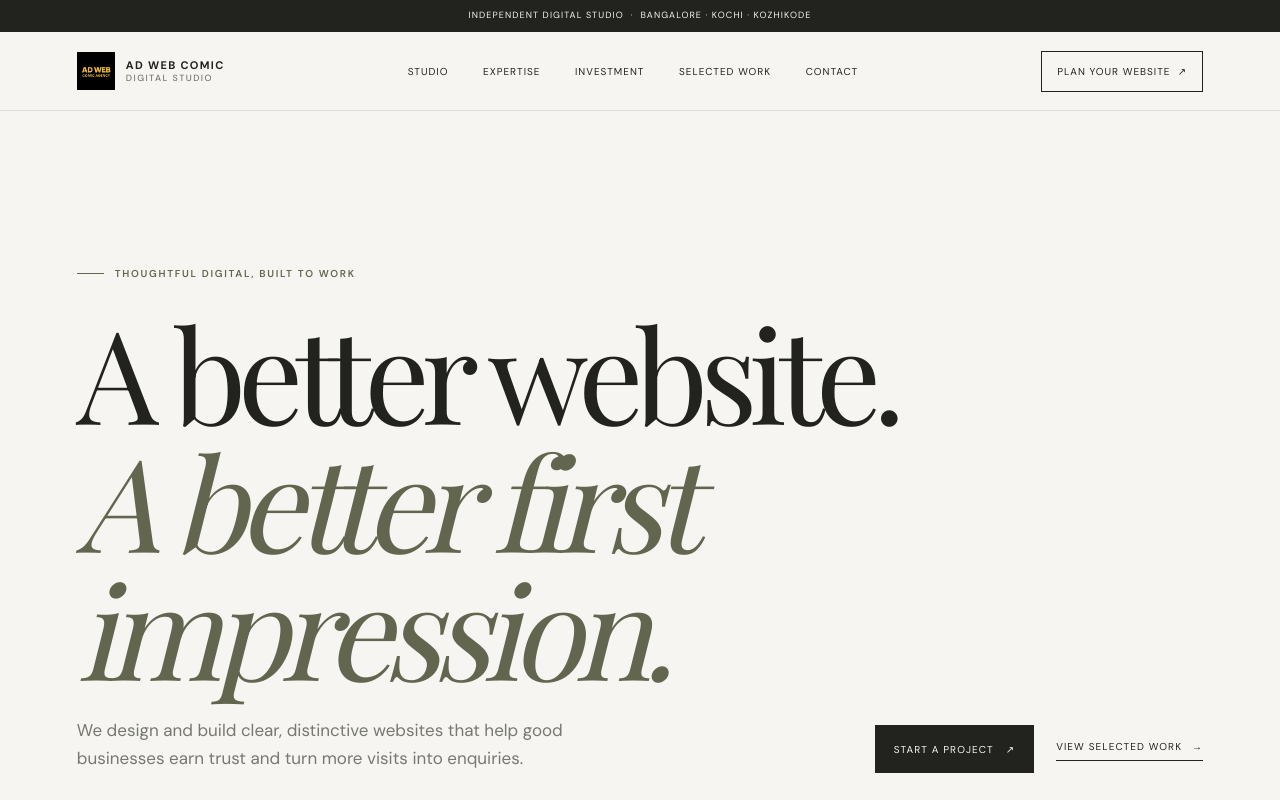
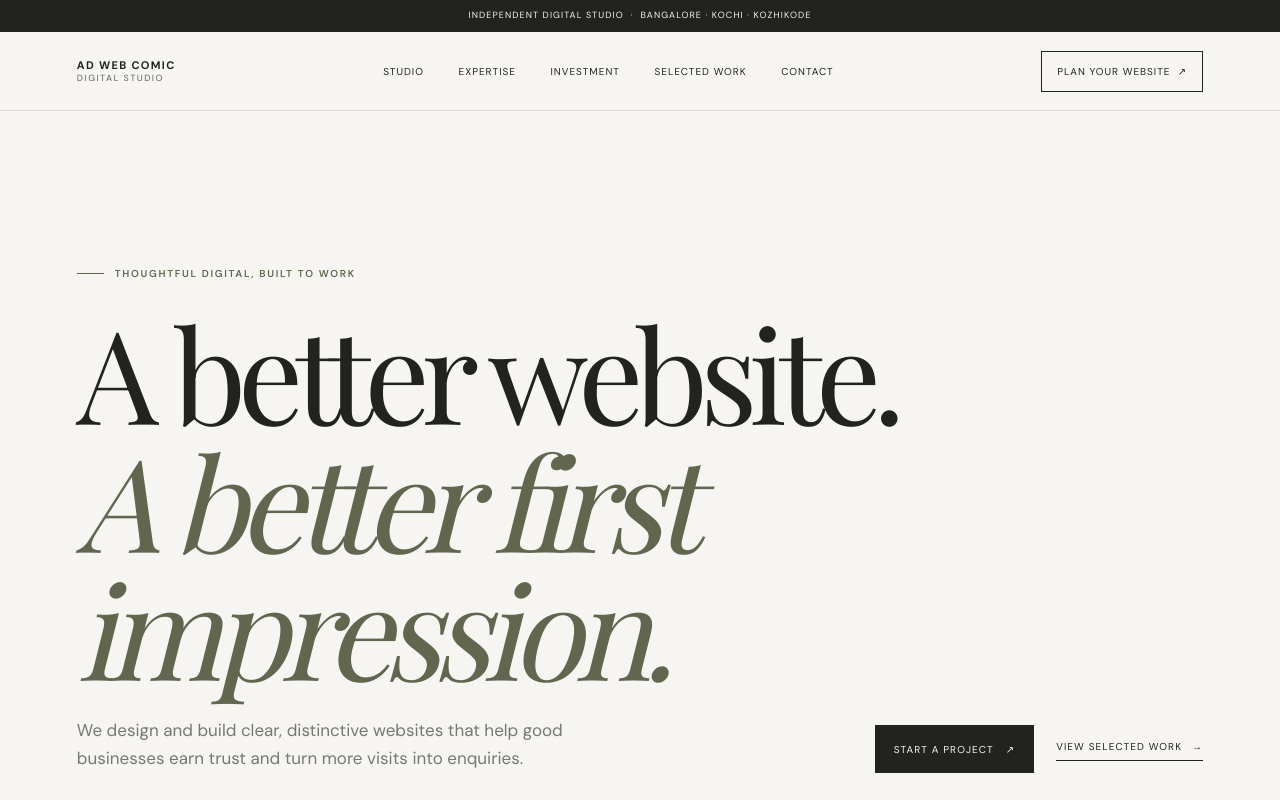
Before and after one commit to iamadnanvv/adwebcomicagency, a plain HTML site: page index.html in a window 1280 px wide. Shown: the top 800 px of the page. Drawn offline with nearby package versions, Linux system fonts and the light colour scheme.

Commit message:
Update index.html

```diff
--- a/index.html
+++ b/index.html
@@ -34,7 +34,7 @@
   <div class="topline">Independent digital studio &nbsp;·&nbsp; Bangalore · Kochi · Kozhikode</div>
   <header class="header">
     <div class="wrap nav">
-      <a class="brand" href="#top" aria-label="Ad Web Comic Agency home"><img src="logo.png" alt="Ad Web Comic Agency"><span class="brand-name">Ad Web Comic<small>Digital studio</small></span></a>
+      <a class="brand" href="#top" aria-label="Ad Web Comic Agency home"><span class="brand-name">Ad Web Comic<small>Digital studio</small></span></a>
       <nav class="nav-links" id="site-navigation" aria-label="Main navigation"><a href="#studio">Studio</a><a href="#services">Expertise</a><a href="#investment">Investment</a><a href="#work">Selected work</a><a href="#contact">Contact</a></nav>
       <a class="nav-cta" href="#contact">Plan your website&nbsp; ↗</a>
       <button class="menu-toggle" type="button" aria-label="Open navigation" aria-expanded="false" aria-controls="site-navigation">☰</button>
```
